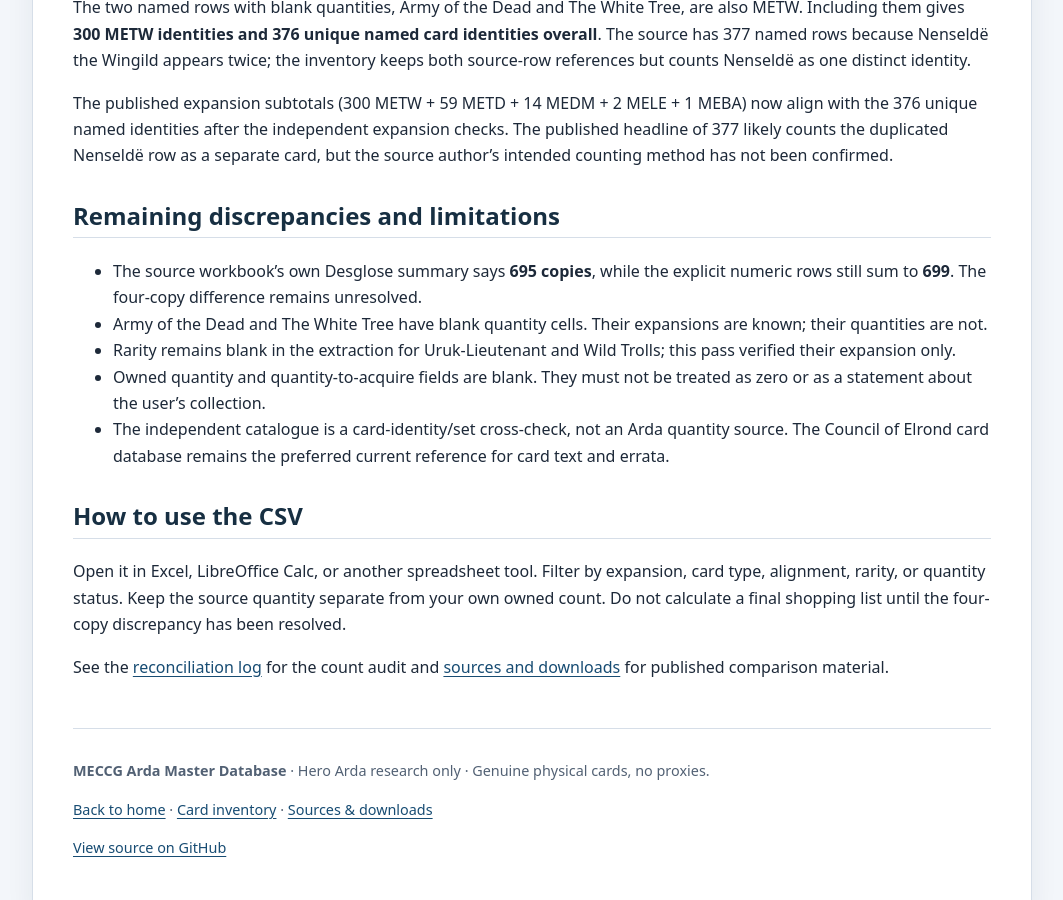
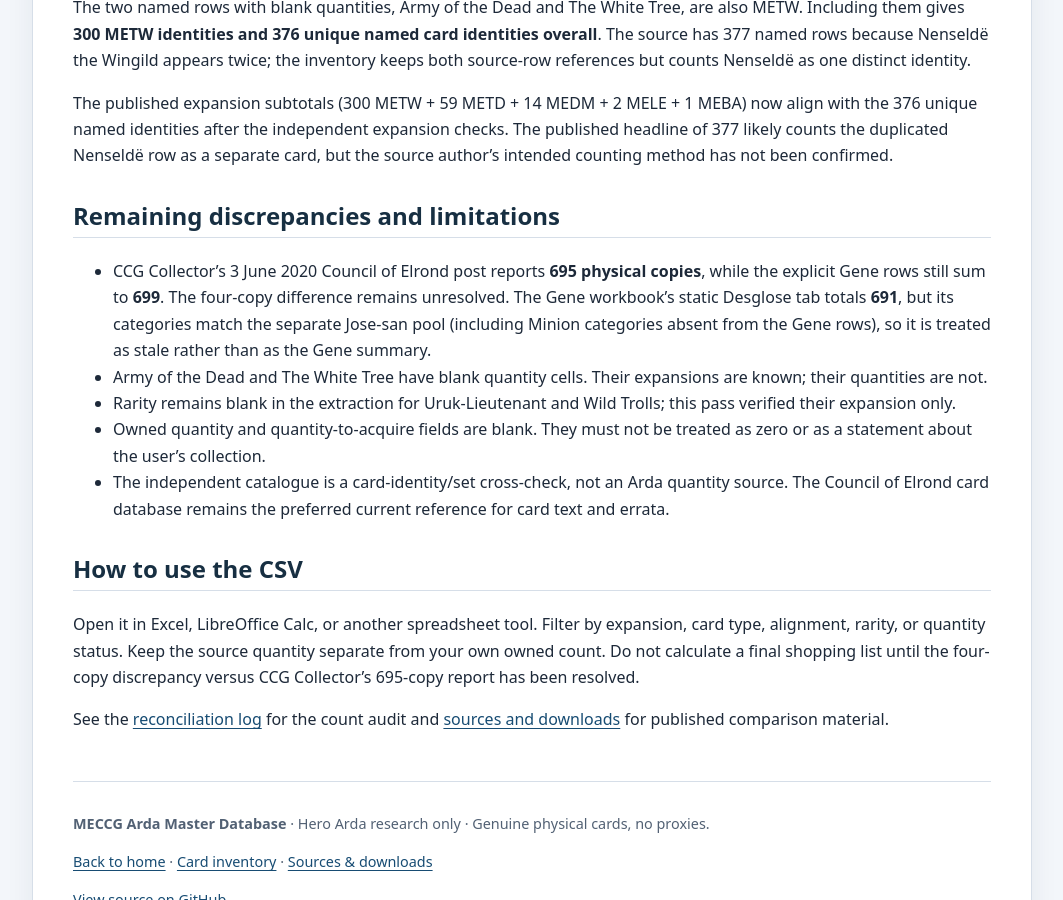
Before and after one commit to JamSpot/meccg-arda-master-database, a Jekyll site: the page built from docs/card-inventory.md, in a window 1280 px wide and 900 px high, scrolled down 976 px. Shown: the whole window, without its empty margins (108-1171 px from the left). Built offline with Jekyll 4.4.1, drawn with Linux system fonts in a browser that asks for light colours.

Commit message:
Correct card inventory summary provenance

```diff
--- a/docs/card-inventory.md
+++ b/docs/card-inventory.md
@@ -26,7 +26,7 @@ The published expansion subtotals (300 METW + 59 METD + 14 MEDM + 2 MELE + 1 MEB
 
 ## Remaining discrepancies and limitations
 
-- The source workbook's own Desglose summary says **695 copies**, while the explicit numeric rows still sum to **699**. The four-copy difference remains unresolved.
+- CCG Collector's 3 June 2020 Council of Elrond post reports **695 physical copies**, while the explicit Gene rows still sum to **699**. The four-copy difference remains unresolved. The Gene workbook's static Desglose tab totals **691**, but its categories match the separate Jose-san pool (including Minion categories absent from the Gene rows), so it is treated as stale rather than as the Gene summary.
 - Army of the Dead and The White Tree have blank quantity cells. Their expansions are known; their quantities are not.
 - Rarity remains blank in the extraction for Uruk-Lieutenant and Wild Trolls; this pass verified their expansion only.
 - Owned quantity and quantity-to-acquire fields are blank. They must not be treated as zero or as a statement about the user's collection.
@@ -34,6 +34,6 @@ The published expansion subtotals (300 METW + 59 METD + 14 MEDM + 2 MELE + 1 MEB
 
 ## How to use the CSV
 
-Open it in Excel, LibreOffice Calc, or another spreadsheet tool. Filter by expansion, card type, alignment, rarity, or quantity status. Keep the source quantity separate from your own owned count. Do not calculate a final shopping list until the four-copy discrepancy has been resolved.
+Open it in Excel, LibreOffice Calc, or another spreadsheet tool. Filter by expansion, card type, alignment, rarity, or quantity status. Keep the source quantity separate from your own owned count. Do not calculate a final shopping list until the four-copy discrepancy versus CCG Collector's 695-copy report has been resolved.
 
 See the [reconciliation log](reconciliation-log.html) for the count audit and [sources and downloads](sources.html) for published comparison material.
```
